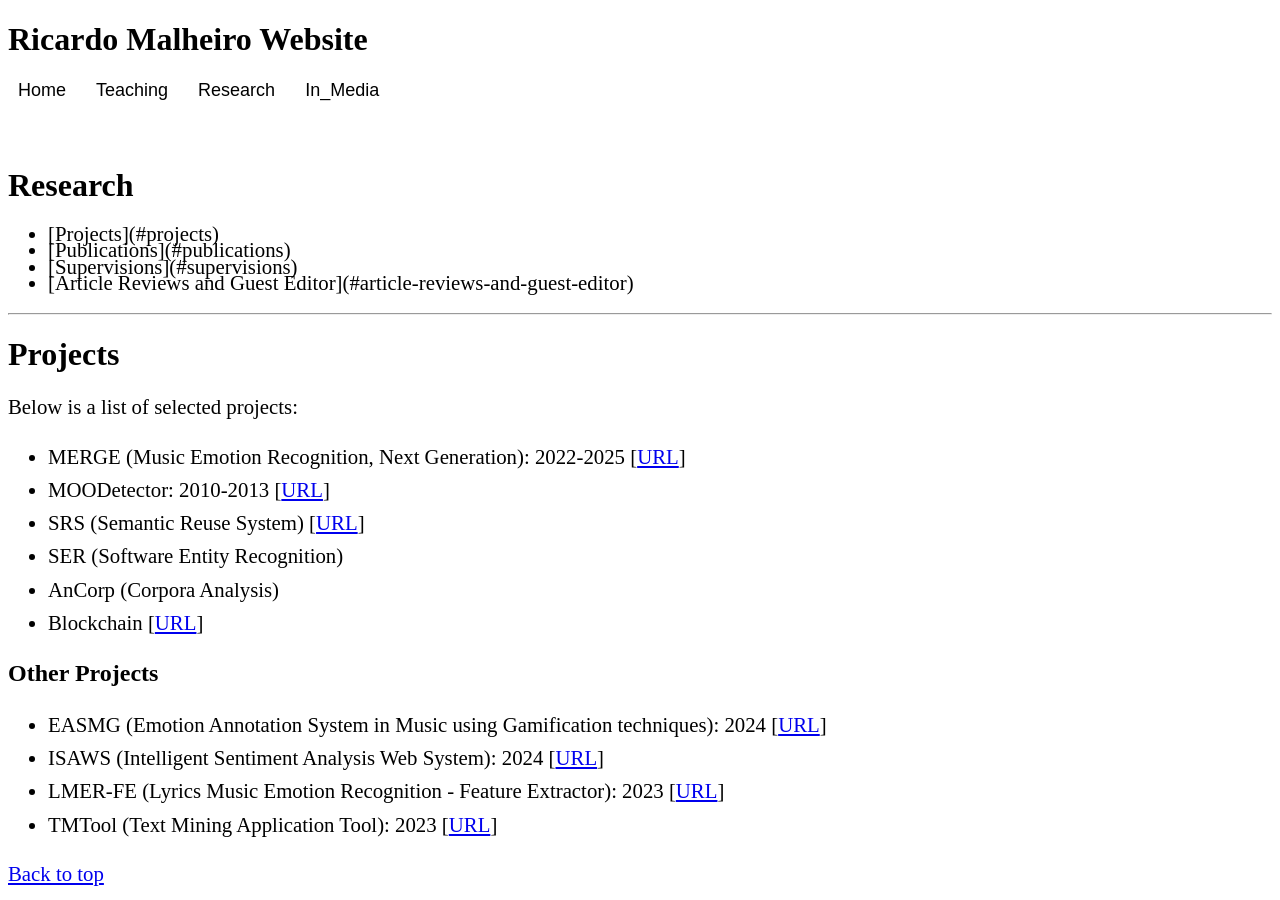
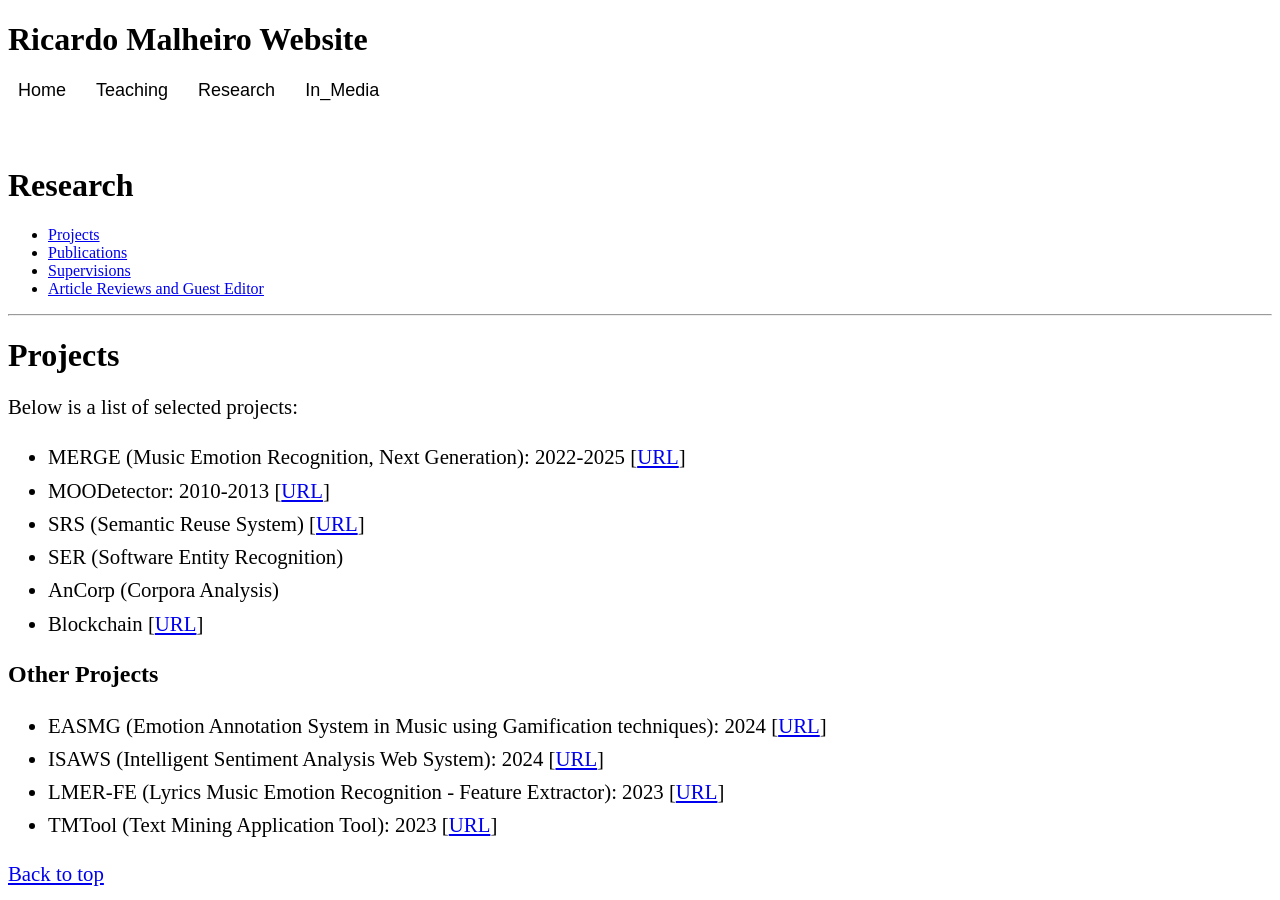
Before and after one commit to rsmal-ipl/SRSMAL, a Jekyll site: the page built from pages/research.md, in a window 1280 px wide and 900 px high. Built offline with Jekyll 4.4.1, drawn with Linux system fonts in a browser that asks for light colours.

Commit message:
Actualizacao Conteudo #17

```diff
--- a/pages/research.md
+++ b/pages/research.md
@@ -66,12 +66,10 @@ layout: default
 
 # Research
 
-<ul class="my-list2">
-  <li>[Projects](#projects)</li>
-  <li>[Publications](#publications)</li>
-  <li>[Supervisions](#supervisions)</li>
-  <li>[Article Reviews and Guest Editor](#article-reviews-and-guest-editor)</li>
-</ul>
+- [Projects](#projects)
+- [Publications](#publications)
+- [Supervisions](#supervisions)
+- [Article Reviews and Guest Editor](#article-reviews-and-guest-editor)
 
 ---
 
```
Also changed, not shown: pages/teaching.md (+4 -5 lines).
